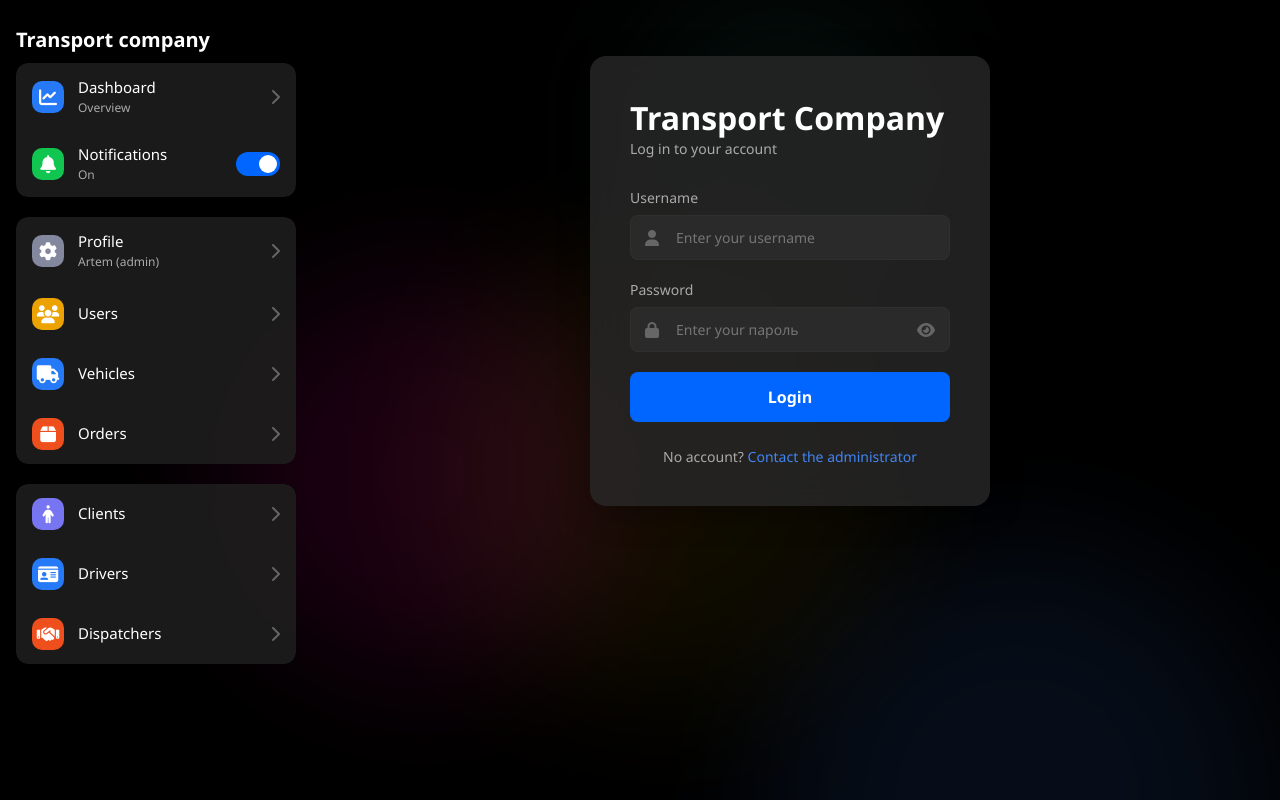
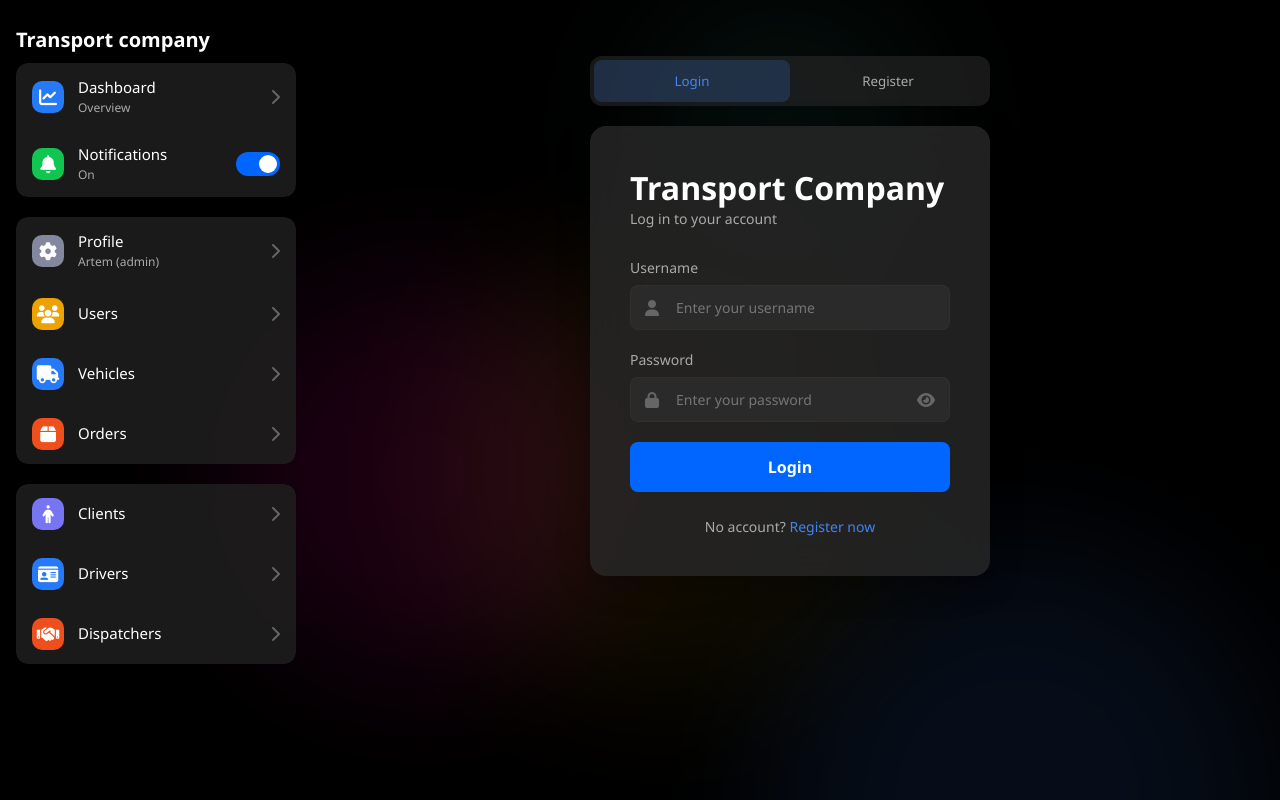
Before and after one commit to dev-lime/tk, a PHP site: page / in a window 1280 px wide. Run offline with PHP 8.4, Linux system fonts and the light colour scheme; some web fonts are replaced.

Commit message:
Fix login

```diff
--- a/js/pages/LoginPage.js
+++ b/js/pages/LoginPage.js
@@ -2,6 +2,7 @@ class LoginPage extends BasePage {
 	constructor() {
 		super();
 		this.pageName = 'login';
+		this.currentTab = 'login';
 	}
 
 	async load() {
@@ -11,48 +12,99 @@ class LoginPage extends BasePage {
 
 	async init() {
 		super.init();
-
-		// Инициализируем обработчики событий
 		this.initEventHandlers();
-
 		console.log('Login page initialized');
 	}
 
 	initEventHandlers() {
+		// Tab switching
+		document.querySelectorAll('.tab-btn').forEach(btn => {
+			btn.addEventListener('click', (e) => {
+				const tab = e.target.getAttribute('data-tab');
+				this.switchTab(tab);
+			});
+		});
+
+		// Password visibility toggle
+		document.querySelectorAll('.toggle-password').forEach(icon => {
+			icon.addEventListener('click', (e) => {
+				const input = e.target.closest('.input-with-icon').querySelector('input');
+				this.togglePasswordVisibility(input, e.target);
+			});
+		});
+
+		// Login form
 		const loginForm = document.getElementById('loginForm');
-		const togglePassword = document.querySelector('.toggle-password');
-		const passwordInput = document.getElementById('password');
-
-		if (togglePassword && passwordInput) {
-			togglePassword.addEventListener('click', () => {
-				if (passwordInput.type === 'password') {
-					passwordInput.type = 'text';
-					togglePassword.classList.remove('fa-eye');
-					togglePassword.classList.add('fa-eye-slash');
-				} else {
-					passwordInput.type = 'password';
-					togglePassword.classList.remove('fa-eye-slash');
-					togglePassword.classList.add('fa-eye');
-				}
+		if (loginForm) {
+			loginForm.addEventListener('submit', (e) => {
+				e.preventDefault();
+				this.handleLogin();
 			});
 		}
 
-		if (loginForm) {
-			loginForm.addEventListener('submit', async (e) => {
+		// Register form
+		const registerForm = document.getElementById('registerForm');
+		if (registerForm) {
+			registerForm.addEventListener('submit', (e) => {
 				e.preventDefault();
-				await this.handleLogin();
+				this.handleRegister();
 			});
 		}
 	}
 
+	switchTab(tabName) {
+		this.currentTab = tabName;
+
+		// Update tab buttons
+		document.querySelectorAll('.tab-btn').forEach(btn => {
+			btn.classList.toggle('active', btn.getAttribute('data-tab') === tabName);
+		});
+
+		// Update tab content
+		document.querySelectorAll('.tab-pane').forEach(pane => {
+			pane.classList.toggle('active', pane.id === `${tabName}-tab`);
+		});
+
+		// Clear errors
+		this.clearErrors();
+	}
+
+	togglePasswordVisibility(input, icon) {
+		if (input.type === 'password') {
+			input.type = 'text';
+			icon.classList.remove('fa-eye');
+			icon.classList.add('fa-eye-slash');
+		} else {
+			input.type = 'password';
+			icon.classList.remove('fa-eye-slash');
+			icon.classList.add('fa-eye');
+		}
+	}
+
+	clearErrors() {
+		document.querySelectorAll('.error-message').forEach(el => {
+			el.style.display = 'none';
+			el.textContent = '';
+		});
+
+		document.querySelectorAll('input').forEach(input => {
+			input.classList.remove('error');
+		});
+	}
+
 	async handleLogin() {
-		const username = document.getElementById('username');
-		const password = document.getElementById('password');
-		const loginBtn = document.querySelector('.login-btn');
-		const btnText = document.querySelector('.btn-text');
-		const btnLoading = document.querySelector('.btn-loading');
+		const username = document.getElementById('login-username');
+		const password = document.getElementById('login-password');
+		const loginBtn = document.querySelector('#loginForm .login-btn');
+		const btnText = loginBtn.querySelector('.btn-text');
+		const btnLoading = loginBtn.querySelector('.btn-loading');
 
-		// Показываем состояние загрузки
+		// Validation
+		if (!this.validateLoginForm()) {
+			return;
+		}
+
+		// Show loading
 		btnText.style.display = 'none';
 		btnLoading.style.display = 'inline';
 		loginBtn.disabled = true;
@@ -60,9 +112,7 @@ class LoginPage extends BasePage {
 		try {
 			const response = await fetch('api/login.php', {
 				method: 'POST',
-				headers: {
-					'Content-Type': 'application/json'
-				},
+				headers: { 'Content-Type': 'application/json' },
 				body: JSON.stringify({
 					username: username.value.trim(),
 					password: password.value
@@ -78,7 +128,7 @@ class LoginPage extends BasePage {
 			}
 
 		} catch (error) {
-			this.showError(error.message);
+			this.showError(error.message, 'login');
 		} finally {
 			btnText.style.display = 'inline';
 			btnLoading.style.display = 'none';
@@ -86,29 +136,196 @@ class LoginPage extends BasePage {
 		}
 	}
 
-	showError(message) {
-		// Удаляем существующую ошибку
-		const existingError = document.querySelector('.login-error');
-		if (existingError) existingError.remove();
+	async handleRegister() {
+		const registerBtn = document.querySelector('#registerForm .login-btn');
+		const btnText = registerBtn.querySelector('.btn-text');
+		const btnLoading = registerBtn.querySelector('.btn-loading');
 
-		// Создаем новое сообщение об ошибке
+		// Validation
+		if (!this.validateRegisterForm()) {
+			return;
+		}
+
+		// Show loading
+		btnText.style.display = 'none';
+		btnLoading.style.display = 'inline';
+		registerBtn.disabled = true;
+
+		try {
+			const formData = {
+				username: document.getElementById('reg-username').value.trim(),
+				password: document.getElementById('reg-password').value,
+				first_name: document.getElementById('reg-firstname').value.trim(),
+				last_name: document.getElementById('reg-lastname').value.trim(),
+				middle_name: document.getElementById('reg-middlename').value.trim() || null,
+				email: document.getElementById('reg-email').value.trim() || null,
+				phone: document.getElementById('reg-phone').value.trim() || null,
+				company_name: document.getElementById('reg-company').value.trim() || null
+			};
+
+			const response = await fetch('api/register.php', {
+				method: 'POST',
+				headers: { 'Content-Type': 'application/json' },
+				body: JSON.stringify(formData)
+			});
+
+			const data = await response.json();
+
+			if (data.status === 'success') {
+				this.showSuccess('Registration successful! You can now login.');
+				this.switchTab('login');
+
+				// Clear register form
+				document.getElementById('registerForm').reset();
+
+			} else {
+				throw new Error(data.message);
+			}
+
+		} catch (error) {
+			this.showError(error.message, 'register');
+		} finally {
+			btnText.style.display = 'inline';
+			btnLoading.style.display = 'none';
+			registerBtn.disabled = false;
+		}
+	}
+
+	validateLoginForm() {
+		let isValid = true;
+		const username = document.getElementById('login-username');
+		const password = document.getElementById('login-password');
+
+		if (!username.value.trim()) {
+			this.showFieldError('loginUsernameError', 'Please enter username', username);
+			isValid = false;
+		}
+
+		if (!password.value) {
+			this.showFieldError('loginPasswordError', 'Please enter password', password);
+			isValid = false;
+		}
+
+		return isValid;
+	}
+
+	validateRegisterForm() {
+		let isValid = true;
+
+		// Required fields
+		const requiredFields = [
+			{ id: 'reg-lastname', error: 'regLastnameError', message: 'Please enter last name' },
+			{ id: 'reg-firstname', error: 'regFirstnameError', message: 'Please enter first name' },
+			{ id: 'reg-username', error: 'regUsernameError', message: 'Please enter username' },
+			{ id: 'reg-password', error: 'regPasswordError', message: 'Please enter password' },
+			{ id: 'reg-confirm-password', error: 'regConfirmPasswordError', message: 'Please confirm password' }
+		];
+
+		requiredFields.forEach(field => {
+			const input = document.getElementById(field.id);
+			if (!input.value.trim()) {
+				this.showFieldError(field.error, field.message, input);
+				isValid = false;
+			}
+		});
+
+		// Password validation
+		const password = document.getElementById('reg-password');
+		const confirmPassword = document.getElementById('reg-confirm-password');
+
+		if (password.value && password.value.length < 6) {
+			this.showFieldError('regPasswordError', 'Password must be at least 6 characters', password);
+			isValid = false;
+		}
+
+		if (password.value !== confirmPassword.value) {
+			this.showFieldError('regConfirmPasswordError', 'Passwords do not match', confirmPassword);
+			isValid = false;
+		}
+
+		// Agreement check
+		const agreement = document.getElementById('agreement');
+		if (!agreement.checked) {
+			this.showError('Please agree to terms and conditions', 'register');
+			isValid = false;
+		}
+
+		return isValid;
+	}
+
+	showFieldError(errorElementId, message, inputElement) {
+		const errorElement = document.getElementById(errorElementId);
+		errorElement.textContent = message;
+		errorElement.style.display = 'block';
+		inputElement.classList.add('error');
+	}
+
+	showError(message, context = 'global') {
 		const errorDiv = document.createElement('div');
-		errorDiv.className = 'error-message login-error';
+		errorDiv.className = 'error-message';
 		errorDiv.style.display = 'block';
 		errorDiv.style.textAlign = 'center';
 		errorDiv.style.marginTop = '15px';
+		errorDiv.style.marginBottom = '15px';
 		errorDiv.textContent = message;
 
-		document.getElementById('loginForm').appendChild(errorDiv);
+		// Remove old error
+		const oldError = document.querySelector(`.${context}-error`);
+		if (oldError) oldError.remove();
+
+		errorDiv.className = `error-message ${context}-error`;
+
+		const form = context === 'login' ?
+			document.getElementById('loginForm') :
+			document.getElementById('registerForm');
+
+		form.appendChild(errorDiv);
+	}
+
+	showSuccess(message) {
+		const successDiv = document.createElement('div');
+		successDiv.className = 'success-message';
+		successDiv.style.display = 'block';
+		successDiv.style.textAlign = 'center';
+		successDiv.style.marginTop = '15px';
+		successDiv.style.marginBottom = '15px';
+		successDiv.style.color = '#34a853';
+		successDiv.textContent = message;
+
+		const oldSuccess = document.querySelector('.success-message');
+		if (oldSuccess) oldSuccess.remove();
+
+		document.querySelector('.login-container').insertBefore(
+			successDiv,
+			document.querySelector('.tab-content')
+		);
+
+		// Auto-hide after 5 seconds
+		setTimeout(() => {
+			if (successDiv.parentNode) {
+				successDiv.parentNode.removeChild(successDiv);
+			}
+		}, 5000);
 	}
 
 	async destroy() {
-		// Очищаем обработчики событий
-		const loginForm = document.getElementById('loginForm');
-		if (loginForm) {
-			loginForm.replaceWith(loginForm.cloneNode(true));
-		}
+		// Cleanup event handlers
+		document.querySelectorAll('.tab-btn').forEach(btn => {
+			btn.replaceWith(btn.cloneNode(true));
+		});
 
 		super.destroy();
 	}
 }
+
+function switchToRegister() {
+	if (window.app?.currentPageInstance?.switchTab) {
+		window.app.currentPageInstance.switchTab('register');
+	}
+}
+
+function switchToLogin() {
+	if (window.app?.currentPageInstance?.switchTab) {
+		window.app.currentPageInstance.switchTab('login');
+	}
+}
--- a/pages/login.html
+++ b/pages/login.html
@@ -1,5 +1,13 @@
 <div class="login-page">
 	<div class="login-container">
+		<div class="login-tabs">
+			<button class="tab-btn active" data-tab="login">Login</button>
+			<button class="tab-btn" data-tab="register">Register</button>
+		</div>
+
+		<div class="tab-content">
+			<!-- Login Form -->
+			<div class="tab-pane active" id="login-tab">
 				<div class="login-card">
 					<div class="login-logo">
 						<h1>Transport Company</h1>
@@ -8,22 +16,23 @@
 
 					<form id="loginForm">
 						<div class="form-group">
-					<label for="email">Username</label>
+							<label for="login-username">Username</label>
 							<div class="input-with-icon">
 								<i class="fas fa-user"></i>
-						<input type="text" id="username" placeholder="Enter your username" required>
+								<input type="text" id="login-username" placeholder="Enter your username" required>
 							</div>
-					<div class="error-message" id="usernameError">Please enter your username</div>
+							<div class="error-message" id="loginUsernameError">Please enter your username</div>
 						</div>
 
 						<div class="form-group">
-					<label for="password">Password</label>
+							<label for="login-password">Password</label>
 							<div class="input-with-icon">
 								<i class="fas fa-lock"></i>
-						<input type="password" id="password" placeholder="Enter your пароль" required>
+								<input type="password" id="login-password" placeholder="Enter your password" required>
 								<i class="fas fa-eye toggle-password"></i>
 							</div>
-					<div class="error-message" id="passwordError">The password must contain at least 6 characters</div>
+							<div class="error-message" id="loginPasswordError">The password must contain at least 6
+								characters</div>
 						</div>
 
 						<button type="submit" class="login-btn">
@@ -35,7 +44,107 @@
 					</form>
 
 					<div class="login-footer">
-				<p>No account? <a href="#">Contact the administrator</a></p>
+						<p>No account? <a href="#" onclick="switchToRegister()">Register now</a></p>
+					</div>
+				</div>
+			</div>
+
+			<!-- Register Form -->
+			<div class="tab-pane" id="register-tab">
+				<div class="login-card">
+					<div class="login-logo">
+						<h1>Transport Company</h1>
+						<p>Create client account</p>
+					</div>
+
+					<form id="registerForm">
+						<div class="form-row">
+							<div class="form-group">
+								<label for="reg-lastname">Last Name *</label>
+								<input type="text" id="reg-lastname" placeholder="Enter last name" required>
+								<div class="error-message" id="regLastnameError"></div>
+							</div>
+							<div class="form-group">
+								<label for="reg-firstname">First Name *</label>
+								<input type="text" id="reg-firstname" placeholder="Enter first name" required>
+								<div class="error-message" id="regFirstnameError"></div>
+							</div>
+						</div>
+
+						<div class="form-group">
+							<label for="reg-middlename">Middle Name</label>
+							<input type="text" id="reg-middlename" placeholder="Enter middle name">
+						</div>
+
+						<div class="form-group">
+							<label for="reg-username">Username *</label>
+							<div class="input-with-icon">
+								<i class="fas fa-user"></i>
+								<input type="text" id="reg-username" placeholder="Choose username" required>
+							</div>
+							<div class="error-message" id="regUsernameError"></div>
+						</div>
+
+						<div class="form-group">
+							<label for="reg-password">Password *</label>
+							<div class="input-with-icon">
+								<i class="fas fa-lock"></i>
+								<input type="password" id="reg-password" placeholder="At least 6 characters" required>
+								<i class="fas fa-eye toggle-password"></i>
+							</div>
+							<div class="error-message" id="regPasswordError"></div>
+						</div>
+
+						<div class="form-group">
+							<label for="reg-confirm-password">Confirm Password *</label>
+							<div class="input-with-icon">
+								<i class="fas fa-lock"></i>
+								<input type="password" id="reg-confirm-password" placeholder="Confirm password"
+									required>
+							</div>
+							<div class="error-message" id="regConfirmPasswordError"></div>
+						</div>
+
+						<div class="form-group">
+							<label for="reg-email">Email</label>
+							<div class="input-with-icon">
+								<i class="fas fa-envelope"></i>
+								<input type="email" id="reg-email" placeholder="email@example.com">
+							</div>
+							<div class="error-message" id="regEmailError"></div>
+						</div>
+
+						<div class="form-group">
+							<label for="reg-phone">Phone</label>
+							<div class="input-with-icon">
+								<i class="fas fa-phone"></i>
+								<input type="tel" id="reg-phone" placeholder="+1 (234) 567-8900">
+							</div>
+							<div class="error-message" id="regPhoneError"></div>
+						</div>
+
+						<div class="form-group">
+							<label for="reg-company">Company Name</label>
+							<input type="text" id="reg-company" placeholder="Your company name">
+						</div>
+
+						<div class="form-agreement">
+							<input type="checkbox" id="agreement" required>
+							<label for="agreement">I agree to terms and conditions</label>
+						</div>
+
+						<button type="submit" class="login-btn">
+							<span class="btn-text">Register</span>
+							<span class="btn-loading" style="display: none;">
+								<i class="fas fa-spinner fa-spin"></i> Registering...
+							</span>
+						</button>
+					</form>
+
+					<div class="login-footer">
+						<p>Already have an account? <a href="#" onclick="switchToLogin()">Login here</a></p>
+					</div>
+				</div>
 			</div>
 		</div>
 	</div>
@@ -183,4 +292,71 @@
 			padding: 30px 20px;
 		}
 	}
+
+	.login-tabs {
+		display: flex;
+		margin-bottom: 20px;
+		background: rgba(40, 40, 40, 0.6);
+		border-radius: 12px;
+		padding: 4px;
+	}
+
+	.tab-btn {
+		flex: 1;
+		padding: 12px;
+		border: none;
+		background: none;
+		color: #aaa;
+		cursor: pointer;
+		border-radius: 8px;
+		transition: all 0.3s ease;
+		font-weight: 500;
+	}
+
+	.tab-btn.active {
+		background: rgba(66, 133, 244, 0.2);
+		color: #4285f4;
+	}
+
+	.tab-pane {
+		display: none;
+	}
+
+	.tab-pane.active {
+		display: block;
+	}
+
+	.form-row {
+		display: grid;
+		grid-template-columns: 1fr 1fr;
+		gap: 15px;
+	}
+
+	.form-agreement {
+		display: flex;
+		align-items: flex-start;
+		gap: 8px;
+		margin: 20px 0;
+		font-size: 14px;
+		color: #aaa;
+	}
+
+	.form-agreement input {
+		margin-top: 3px;
+	}
+
+	.form-agreement label {
+		cursor: pointer;
+		line-height: 1.4;
+	}
+
+	@media (max-width: 480px) {
+		.form-row {
+			grid-template-columns: 1fr;
+		}
+
+		.login-tabs {
+			flex-direction: column;
+		}
+	}
 </style>
--- a/style.css
+++ b/style.css
@@ -651,6 +651,17 @@ option {
 	font-size: 12px;
 }
 
+.success-message {
+	background: rgba(52, 168, 83, 0.1);
+	border: 1px solid rgba(52, 168, 83, 0.3);
+	border-radius: 8px;
+	padding: 12px;
+	margin: 15px 0;
+	text-align: center;
+	color: #34a853 !important;
+	font-size: 14px;
+}
+
 @keyframes pulse {
 	0% {
 		opacity: 1;
```
Lines whose indentation alone changed are shown as unchanged.
